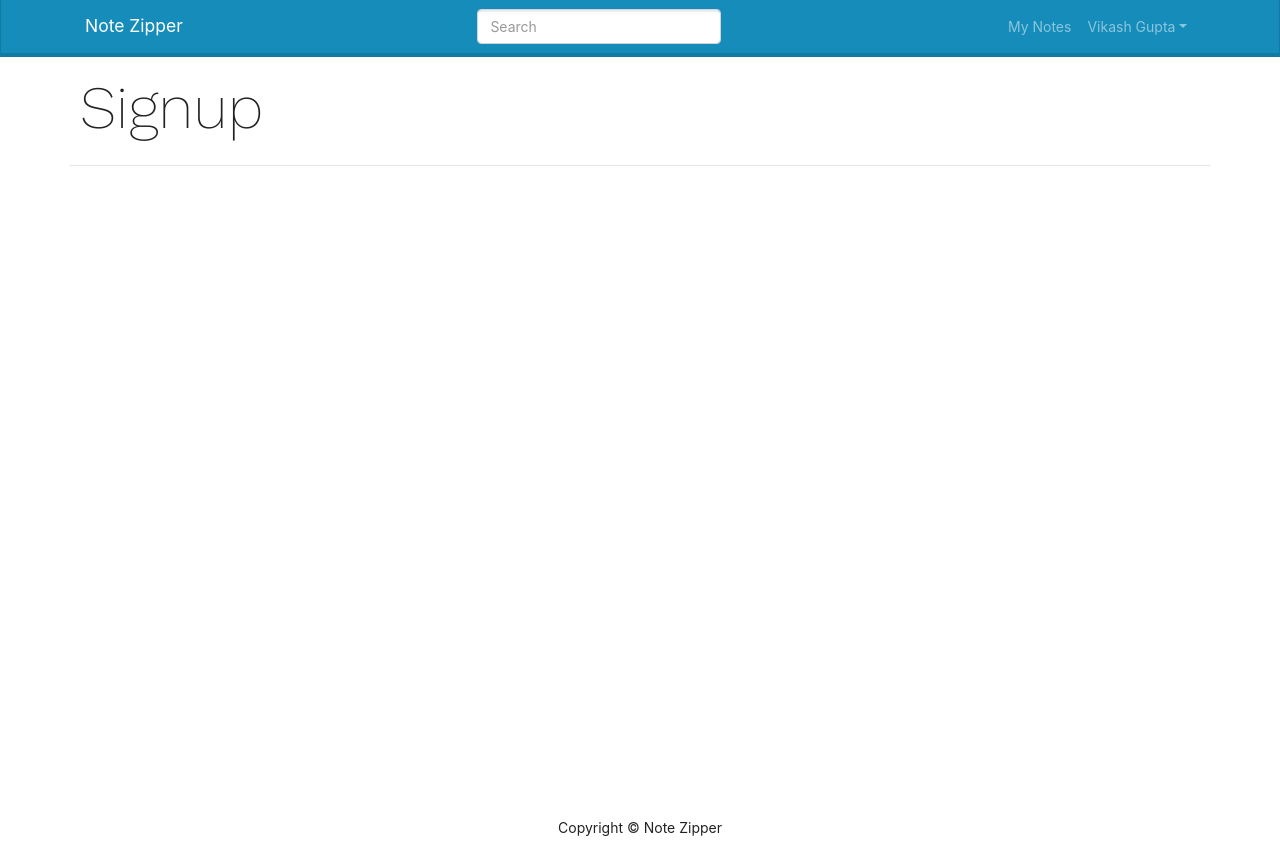
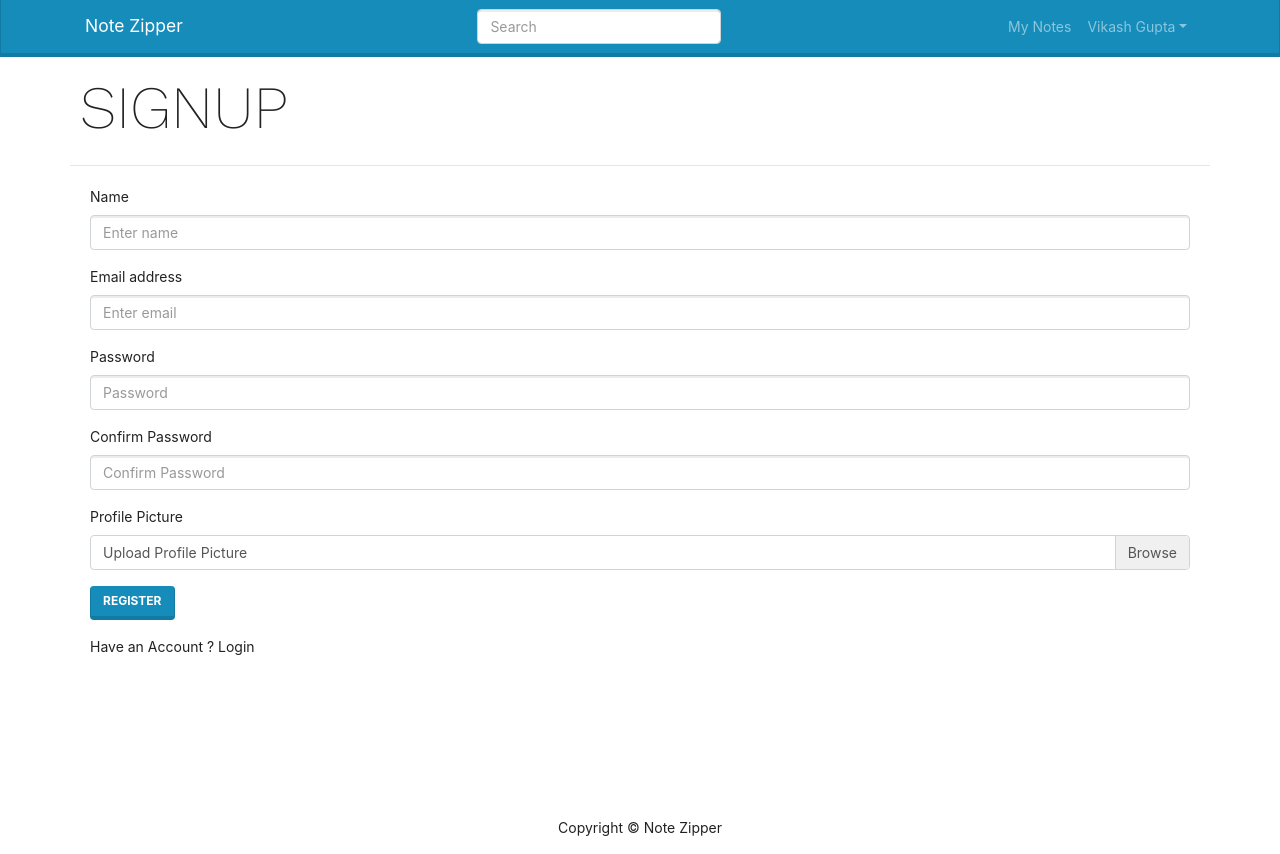
Before and after one commit to vikash-sde/mern-notezipper-app, a React (Create React App) app in the folder frontend/: page /register in a window 1280 px wide. Built offline with nearby package versions, Linux system fonts and the light colour scheme.

Commit message:
user login and logout end to end implementation

```diff
--- a/frontend/src/components/Header/Header.js
+++ b/frontend/src/components/Header/Header.js
@@ -7,15 +7,14 @@
   Navbar,
   NavDropdown,
 } from "react-bootstrap";
-import { Link } from "react-router-dom";
+import { Link, useHistory } from "react-router-dom";
 const Header = () => {
+  const history = useHistory();
   return (
     <Navbar bg="primary" expand="lg" variant="dark">
       <Container>
         <Navbar.Brand href="/">
-          <Link to="/">
-            Note Zipper
-          </Link>
+          <Link to="/">Note Zipper</Link>
         </Navbar.Brand>
         <Navbar.Toggle aria-controls="navbarScroll" />
         <Navbar.Collapse id="navbarScroll">
@@ -35,14 +34,21 @@
             navbarScroll
           >
             <Nav.Link href="/mynotes">
-              <Link to="/mynotes">
-                My Notes
-              </Link></Nav.Link>
+              <Link to="/mynotes">My Notes</Link>
+            </Nav.Link>
             <NavDropdown title="Vikash Gupta" id="navbarScrollingDropdown">
               <NavDropdown.Item href="#action3">My Profile</NavDropdown.Item>
 
               <NavDropdown.Divider />
-              <NavDropdown.Item href="#action5">Logout</NavDropdown.Item>
+
+              <NavDropdown.Item
+                onClick={() => {
+                  localStorage.removeItem("userInfo");
+                  history.push("/");
+                }}
+              >
+                Logout
+              </NavDropdown.Item>
             </NavDropdown>
           </Nav>
         </Navbar.Collapse>
--- a/frontend/src/screens/LandingPage/LandingPage.js
+++ b/frontend/src/screens/LandingPage/LandingPage.js
@@ -3,6 +3,7 @@
 import { Link } from "react-router-dom";
 import "./landingpage.css";
 const LandingPage = () => {
+  // const history = useHistory();
   // useEffect(() => {
   //   const userInfo = localStorage.getItem("userInfo");
   //   if (userInfo) {
--- a/frontend/src/screens/LoginScreen/LoginScreen.js
+++ b/frontend/src/screens/LoginScreen/LoginScreen.js
@@ -1,5 +1,5 @@
 import axios from "axios";
-import React, { useEffect, useState } from "react";
+import React, { useState } from "react";
 import { Button, Col, Form, Row } from "react-bootstrap";
 import { Link, useHistory } from "react-router-dom";
 import MainScreen from "../../components/MainScreen/MainScreen";
@@ -12,7 +12,6 @@
   const [password, setPassword] = useState("");
   const [error, setError] = useState(false);
   const [loading, setLoading] = useState(false);
-  const history = useHistory();
 
   const submitHandler = async (e) => {
     e.preventDefault();
@@ -34,7 +33,7 @@
         },
         config
       );
-      console.log(data);
+      // console.log(data);
       localStorage.setItem("userInfo", JSON.stringify(data));
       setLoading(false);
     } catch (error) {
@@ -50,7 +49,7 @@
           {error && <ErrorMessage variant="danger">{error}</ErrorMessage>}
           {loading && <Loading size={50} />}
           <Form onSubmit={submitHandler}>
-            <Form.Group className="mb-3" controlId="formBasicEmail">
+            <Form.Group className="mb-3">
               <Form.Label>Email address</Form.Label>
               <Form.Control
                 type="email"
@@ -60,7 +59,7 @@
               />
             </Form.Group>
 
-            <Form.Group className="mb-3" controlId="formBasicPassword">
+            <Form.Group className="mb-3">
               <Form.Label>Password</Form.Label>
               <Form.Control
                 type="password"
--- a/frontend/src/screens/SignupScreen/SignupScreen.js
+++ b/frontend/src/screens/SignupScreen/SignupScreen.js
@@ -1,10 +1,155 @@
+import axios from "axios";
 import React from "react";
+import { useState } from "react";
+import { Button, Col, Form, Row } from "react-bootstrap";
+import { Link } from "react-router-dom";
+import ErrorMessage from "../../components/ErrorMessage";
+import Loading from "../../components/Loading";
 import MainScreen from "../../components/MainScreen/MainScreen";
 
 const SignupScreen = () => {
+  const [email, setEmail] = useState("");
+  const [name, setName] = useState("");
+  const [pic, setPic] = useState(
+    "https://icon-library.com/images/anonymous-avatar-icon/anonymous-avatar-icon-25.jpg"
+  );
+  const [picMessage, setPicMessage] = useState();
+  const [error, setError] = useState(false);
+  const [message, setMessage] = useState(null);
+  const [loading, setLoading] = useState(false);
+  const [password, setPassword] = useState("");
+
+  const [confirmPassword, setConfirmPassword] = useState("");
+  const submitHandler = async (e) => {
+    e.preventDefault();
+    if (password !== confirmPassword) {
+      setMessage("Passwords do not match");
+    } else {
+      setMessage(null);
+      try {
+        const config = {
+          headers: {
+            "Content-type": "application/json",
+          },
+        };
+        setLoading(true);
+
+        const { data } = await axios.post(
+          "api/users",
+          {
+            name,
+            email,
+            password,
+            pic,
+          },
+          config
+        );
+        // console.log(data);
+        localStorage.setItem("userInfo", JSON.stringify(data));
+        setLoading(false);
+      } catch (error) {
+        setError(error.response.data.message);
+        setLoading(false);
+      }
+    }
+  };
+
+  const postDetails = (img) => {
+    if (!img) {
+      return setPicMessage("please select an image");
+    }
+    setPicMessage(null);
+    if (img.type === "image/jpeg" || img.type === "image/png") {
+      const data = new FormData();
+      data.append("file", img);
+      data.append("upload_preset", "notezipper");
+      data.append("cloud_name", "vikash2512");
+      fetch("https://api.cloudinary.com/v1_1/vikash2512/image/upload", {
+        method: "post",
+        body: data,
+      })
+        .then((res) => res.json())
+        .then((data) => {
+          // console.log(data);
+          setPic(data.url.toString());
+        })
+        .catch((err) => {
+          console.log(err);
+        });
+    } else {
+      return setPicMessage("Please Select an Image");
+    }
+  };
   return (
     <div>
-      <MainScreen title="Signup"></MainScreen>
+      <MainScreen title="SIGNUP">
+        <div className="login_container">
+          {error && <ErrorMessage variant="danger">{error}</ErrorMessage>}
+          {message && <ErrorMessage variant="danger">{message}</ErrorMessage>}
+          {loading && <Loading size={50} />}
+          <Form onSubmit={submitHandler}>
+            <Form.Group className="mb-3">
+              <Form.Label>Name</Form.Label>
+              <Form.Control
+                type="text"
+                value={name}
+                placeholder="Enter name"
+                onChange={(e) => setName(e.target.value)}
+              />
+            </Form.Group>
+            <Form.Group className="mb-3">
+              <Form.Label>Email address</Form.Label>
+              <Form.Control
+                type="email"
+                value={email}
+                placeholder="Enter email"
+                onChange={(e) => setEmail(e.target.value)}
+              />
+            </Form.Group>
+
+            <Form.Group className="mb-3">
+              <Form.Label>Password</Form.Label>
+              <Form.Control
+                type="password"
+                value={password}
+                placeholder="Password"
+                onChange={(e) => setPassword(e.target.value)}
+              />
+            </Form.Group>
+            <Form.Group className="mb-3">
+              <Form.Label>Confirm Password</Form.Label>
+              <Form.Control
+                type="password"
+                value={confirmPassword}
+                placeholder="Confirm Password"
+                onChange={(e) => setConfirmPassword(e.target.value)}
+              />
+            </Form.Group>
+            {picMessage && (
+              <ErrorMessage variant="danger">{picMessage}</ErrorMessage>
+            )}
+            <Form.Group controlId="pic" className="mb-3">
+              <Form.Label>Profile Picture</Form.Label>
+              <Form.File
+                onChange={(e) => postDetails(e.target.files[0])}
+                id="custom-file"
+                type="image/png"
+                label="Upload Profile Picture"
+                custom
+              />
+            </Form.Group>
+
+            <Button variant="primary" type="submit">
+              Register
+            </Button>
+          </Form>
+          <Row className="py-3">
+            <Col>
+              Have an Account ? <Link to="/register">Login</Link>
+            </Col>
+          </Row>
+        </div>
+      </MainScreen>
     </div>
   );
 };
```
